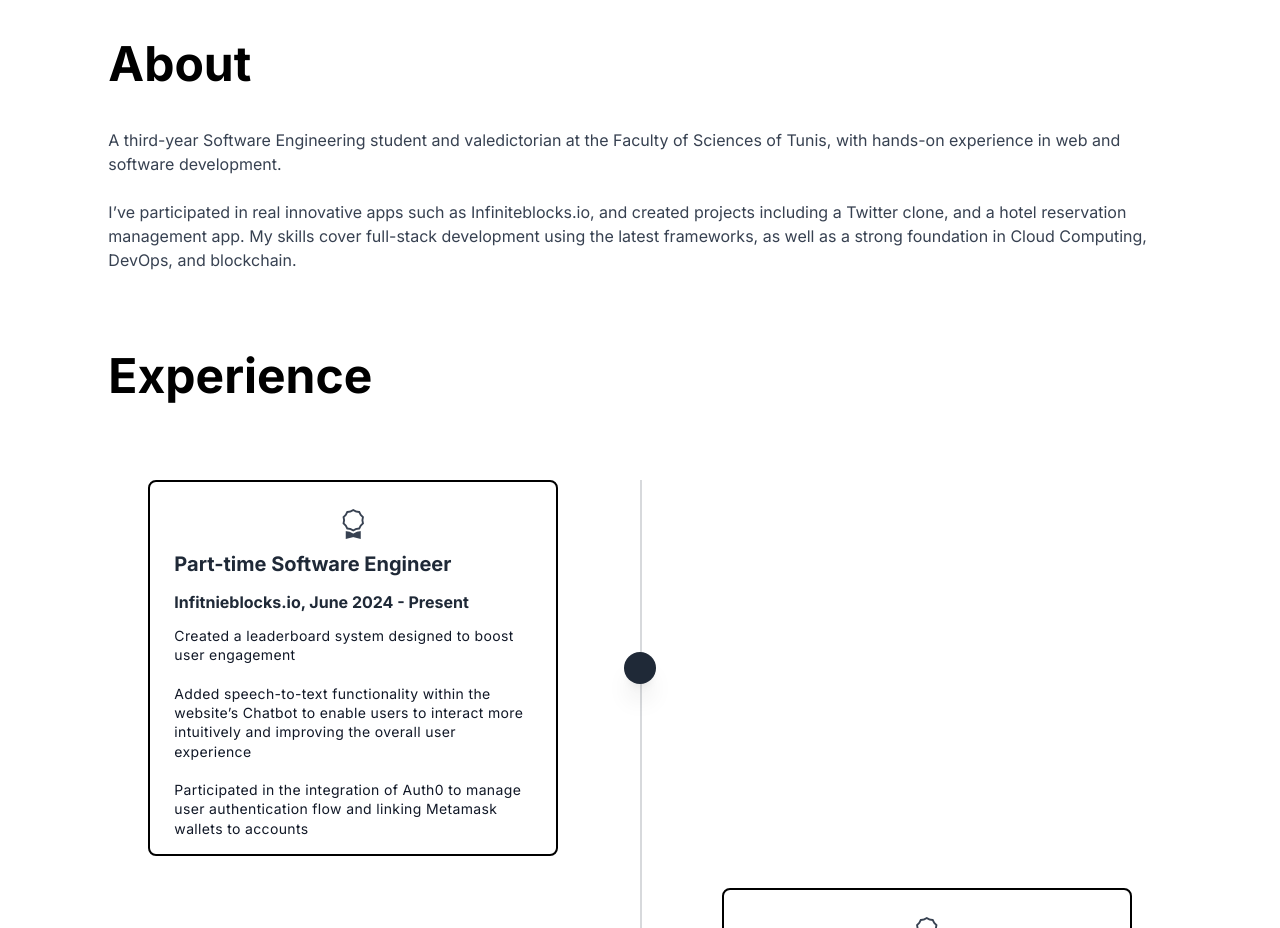
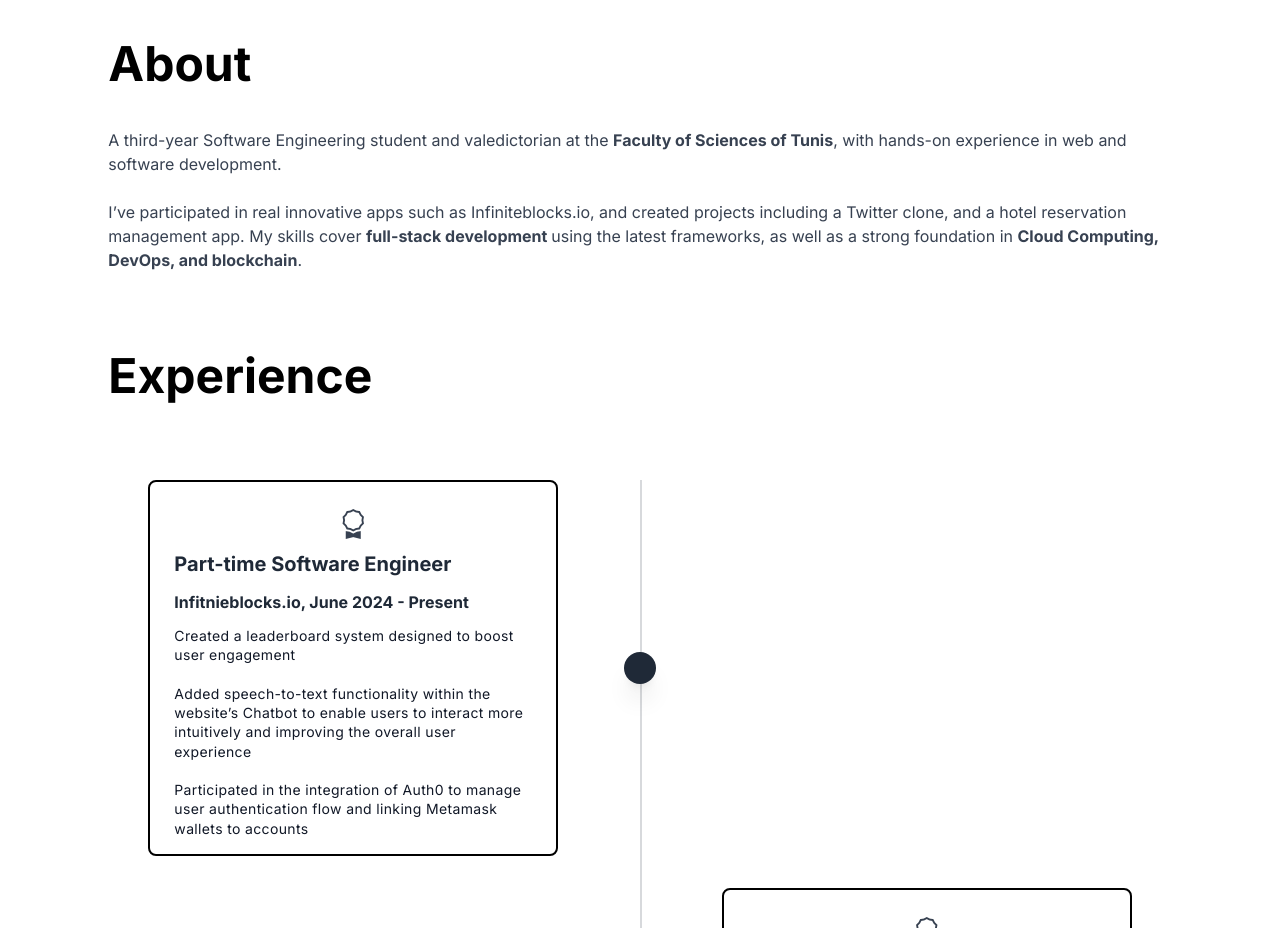
Before and after one commit to se-f/se-f.github.io, a plain HTML site: page index.html in a window 1280 px wide. Shown: the part 840-1768 px from the top of the page. Drawn offline with nearby package versions, Linux system fonts and the light colour scheme.

Commit message:
highlight keywords

```diff
--- a/index.html
+++ b/index.html
@@ -150,13 +150,13 @@
 
         <p class="text-gray-700 mb-10 mt-5">
           A third-year Software Engineering student and valedictorian at the
-          Faculty of Sciences of Tunis, with hands-on experience in web and
-          software development. <br />
+          <b>Faculty of Sciences of Tunis</b>, with hands-on experience in web and
+          software development. <br/>
           <br />I’ve participated in real innovative apps such as
           Infiniteblocks.io, and created projects including a Twitter clone, and
-          a hotel reservation management app. My skills cover full-stack
-          development using the latest frameworks, as well as a strong
-          foundation in Cloud Computing, DevOps, and blockchain.
+          a hotel reservation management app. My skills cover <b>full-stack
+          development </b> using the latest frameworks, as well as a strong
+          foundation in <b>Cloud Computing, DevOps, and blockchain</b>.
         </p>
       </section>
 
```
